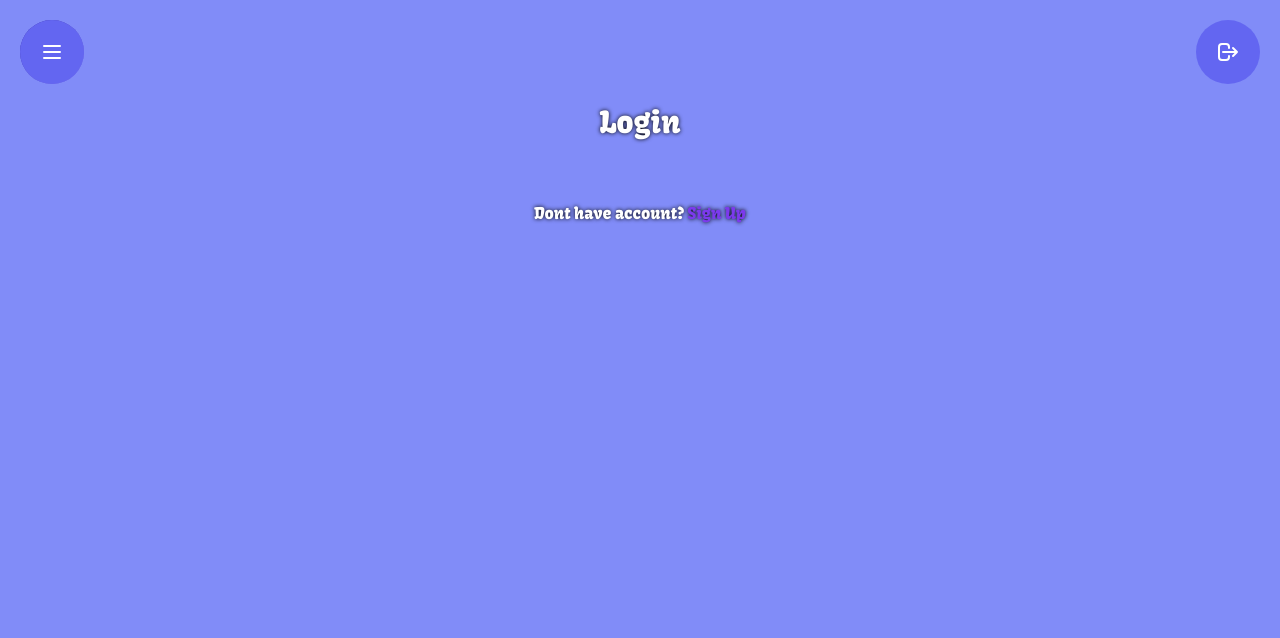
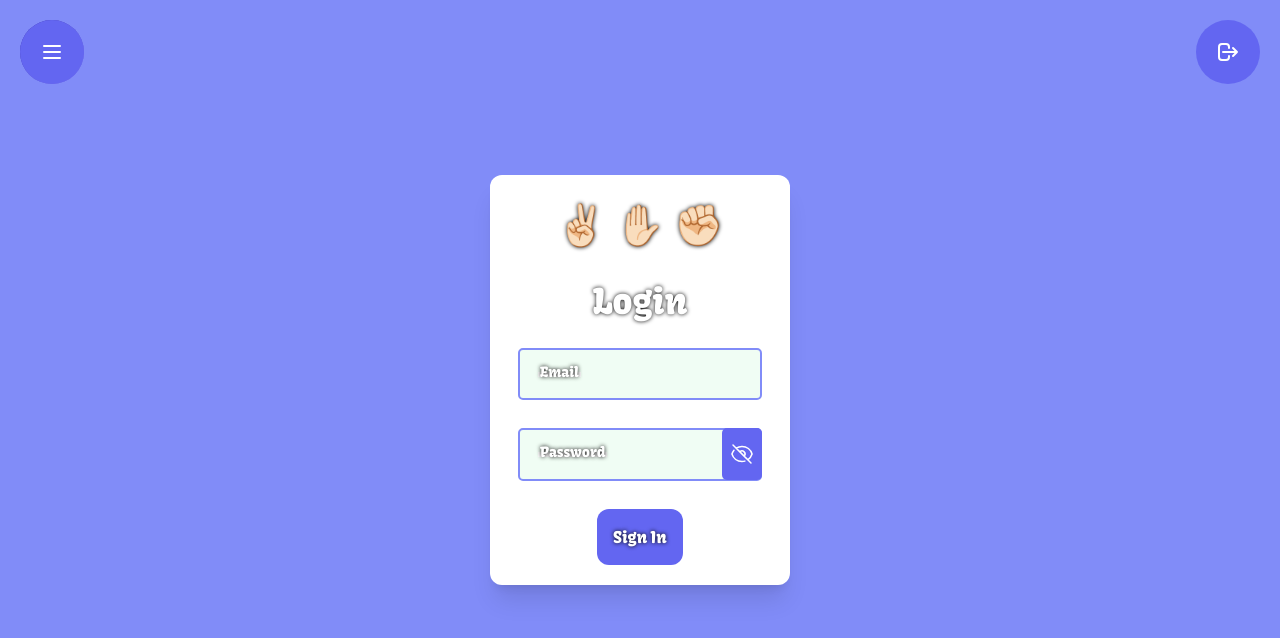
Before and after one commit to happy436/rock-paper-scissors_game, a React (Create React App) app in the folder react-client/: page /login/1 in a window 1280 px wide. Shown: the top 638 px of the page. Built offline with nearby package versions, Linux system fonts and the light colour scheme; no server answers.

Commit message:
signIn and render header on right url

```diff
--- a/react-client/src/App.js
+++ b/react-client/src/App.js
@@ -1,4 +1,4 @@
-import React from "react";
+import React, { useEffect, useState } from "react";
 import { Route, Switch, Redirect } from "react-router-dom";
 import { ToastContainer } from "react-toastify";
 import AppLoader from "./components/hoc/appLoader";
@@ -12,24 +12,24 @@ import Header from "./components/header";
 import Settings from "./components/pages/settings/settings";
 import AchievementsContainer from "./components/pages/achievements/achievementsContainer";
 import ProfileContainer from "./components/pages/profile/profileContainer";
+import history from "./utils/history";
 
 function App() {
     const isLoggedIn = false;
+    const urlWithoutHeader = ["/login/login", "/login/register", "/", "/game", ""];
+    const [urlHistory, setUrlHistory] = useState(history.location.pathname);
+    const [showHeader, setShowHeader] = useState(false);
+    useEffect(() => {
+        setUrlHistory(history.location.pathname);
+        setShowHeader(!urlWithoutHeader.includes(urlHistory));
+    }, [history.location.pathname]);
     return (
         <AppLoader>
-            <h1 className="hidden">Rock, paper, scissors</h1>
-            <Header />
+            <h1 hidden>Rock, paper, scissors</h1>
+            {showHeader && <Header />}
             <main className="flex justify-center w-full">
                 <Switch>
                     {/*
-                <ProtectedRoute
-                    path="/profile/:userId?"
-                    component={Profile}
-                />
-                <ProtectedRoute
-                    path="/achievements/:userId?" component={Achievements}
-                />
-                <ProtectedRoute path="/rating" component={Rating} />
                 <ProtectedRoute path="/game" component={Game} /> */}
                     <Route path="/rating" component={Rating} />
                     <Route path="/game/:type?" component={Game} />
--- a/react-client/src/components/pages/login/login.jsx
+++ b/react-client/src/components/pages/login/login.jsx
@@ -1,6 +1,7 @@
 import React, { useState } from "react";
 import { useParams } from "react-router-dom";
 import SignUp from "./signUp";
+import SignIn from "./signIn";
 /* import LoginForm from "../components/ui/loginForm";
 import RegisterForm from "../components/ui/registerForm"; */
 import "./style.css";
@@ -16,6 +17,7 @@ const Login = () => {
             prevState === "register" ? "login" : "register"
         );
     };
+    console.log(toggleFormType);
 
     return (
         <section
@@ -26,21 +28,9 @@ const Login = () => {
                     <SignUp />
                 </div>
             ) : (
-                <>
-                    <h3 className="mb-4 text-center">Login</h3>
-                    {/* <LoginForm /> */}
-                    <p>
-                        Dont have account?{" "}
-                        <a
-                            role="button"
-                            onClick={toggleFormType}
-                            className="text-violet-600 hover:text-violet-400"
-                        >
-                            {" "}
-                            Sign Up
-                        </a>
-                    </p>
-                </>
+                <div className="flex justify-center items-center flex-col max-w-[400px]">
+                    <SignIn/>
+                </div>
             )}
         </section>
     );
--- a/react-client/src/components/pages/login/signIn.jsx
+++ b/react-client/src/components/pages/login/signIn.jsx
@@ -0,0 +1,96 @@
+import React, { useEffect, useState } from "react";
+import { useDispatch, useSelector } from "react-redux";
+import { toast } from "react-toastify";
+import { getAuthErrors, login } from "../../../store/users";
+import { validator } from "../../../utils/validator";
+import TextField from "../../common/textField";
+
+function SignIn(props) {
+    const dispatch = useDispatch();
+    const [data, setData] = useState({
+        email: "",
+        password: ""
+    });
+    const [errors, setErrors] = useState({});
+    const logInError = useSelector(getAuthErrors());
+    const handleChange = (target) => {
+        setData((prevState) => ({
+            ...prevState,
+            [target.name]: target.value
+        }));
+    };
+    const [firstTry, setFirstTry] = useState(false);
+
+    const validatorConfig = {
+        email: {
+            isRequired: {
+                message: "Email is required"
+            },
+            isEmail: {
+                message: "Email entered incorrectly"
+            }
+        },
+        password: {
+            isRequired: {
+                message: "Password is required"
+            }
+        }
+    };
+    useEffect(() => {
+        if (firstTry) {
+            validate();
+        }
+    }, [data]);
+    const validate = () => {
+        const errors = validator(data, validatorConfig);
+        setErrors(errors);
+        return Object.keys(errors).length === 0;
+    };
+    const isValid = Object.keys(errors).length === 0;
+    const handleSubmit = (e) => {
+        !firstTry && setFirstTry(true);
+        e.preventDefault();
+        const isValid = validate();
+        if (!isValid) return;
+        const redirect = history.location.state
+            ? history.location.state.from.pathname
+            : "/main";
+        dispatch(login({ payload: data, redirect }));
+        if (logInError) {
+            toast.error(logInError, { autoClose: 2000 });
+        }
+    };
+    return (
+        <form
+            className="flex justify-center items-center flex-col gap-[20px] relative"
+            onSubmit={handleSubmit}
+        >
+            <div className="flex justify-center items-center shadow-xl flex-col bg-white pt-[20px] pb-[20px] w-[300px] rounded-xl absolute top-[75px] gap-[20px] z-10">
+                <h1>✌🏻 ✋🏻 ✊🏻</h1>
+                <h1 hidden>Rock, paper, scissors</h1>
+                <h2>Login</h2>
+                <TextField
+                    name="email"
+                    value={data.email}
+                    onChange={handleChange}
+                    error={errors.email}
+                />
+                <TextField
+                    name="password"
+                    value={data.password}
+                    onChange={handleChange}
+                    error={errors.password}
+                    type="password"
+                />
+                <button
+                    className="btn bg-violet-400 hover:bg-violet-700 w-100 p-4 rounded-xl"
+                    disabled={!isValid}
+                >
+                    Sign In
+                </button>
+            </div>
+        </form>
+    );
+}
+
+export default SignIn;
--- a/react-client/src/components/pages/login/signUp.jsx
+++ b/react-client/src/components/pages/login/signUp.jsx
@@ -13,7 +13,7 @@ function SignUp() {
         password: "",
         name: ""
     });
-    const getRandomAvatar = `https://avatars.dicebear.com/api/avataaars/${(
+    const getRandomAvatar = () => `https://avatars.dicebear.com/api/avataaars/${(
         Math.random() + 1
     )
         .toString(36)
@@ -99,6 +99,7 @@ function SignUp() {
                 <button
                     className="bg-slate-600 rounded-full p-1 absolute top-0 right-0"
                     onClick={() => setImage(getRandomAvatar)}
+                    type="button"
                 >
                     <Refresh />
                 </button>
--- a/react-client/src/components/pages/main/main.jsx
+++ b/react-client/src/components/pages/main/main.jsx
@@ -7,9 +7,9 @@ const Main = () => {
     const isLoggedIn = false;
     return (
         <section className={`container-center flex flex-col gap-[40px] mt-[200px]`}>
-            <span className="text-[60px] hidden">🤏✌✋✊🖖</span>
+            <span className="text-[60px] hidden">✊🏻 ✌🏻 ✋🏻 🤏🏻 🖖🏻</span>
             <span className="container-center flex-col">
-                <h1 className="text-5xl text-center">✊ ✋ ✌</h1>
+                <h1 className="text-5xl text-center">✊🏻 ✋🏻 ✌🏻</h1>
                 <h3>and another</h3>
             </span>
             {!isLoggedIn ? <InitLogin /> : <InitGame />}
--- a/react-client/src/store/gameData.js
+++ b/react-client/src/store/gameData.js
@@ -30,27 +30,27 @@ const initState = {
         },
         {
             title: "Cut off",
-            description: "Win with scissors ✌",
+            description: "Win with scissors ✌🏻",
             rules: { scissors: { win: 100 } }
         },
         {
             title: "Smash them",
-            description: "Win with rock ✊",
+            description: "Win with rock ✊🏻",
             rules: { rock: { win: 100 } }
         },
         {
             title: "Death note",
-            description: "Win with paper 🤚",
+            description: "Win with paper ✋🏻",
             rules: { paper: { win: 100 } }
         },
         {
             title: "Ancient dragon",
-            description: "Win with lizard 🤏",
+            description: "Win with lizard 🤏🏻",
             rules: { lizard: { win: 100 } }
         },
         {
             title: "I am Spock",
-            description: "Win with spock 🖖",
+            description: "Win with spock 🖖🏻",
             rules: { spock: { win: 100 } }
         },
         {
@@ -64,11 +64,11 @@ const initState = {
         "5 - add lizard, spock": ["lizard", "spock", "scissors", "paper", "rock"]
     },
     gameItems: {
-        scissors: "✌",
-        paper: "✋",
-        rock: "✊",
-        lizard: "🤏",
-        spock: "🖖",
+        scissors: "✌🏻",
+        paper: "✋🏻",
+        rock: "✊🏻",
+        lizard: "🤏🏻",
+        spock: "🖖🏻",
         random: "❔"
     },
     ratingScale: { lose: -2, win: 5 },
```
